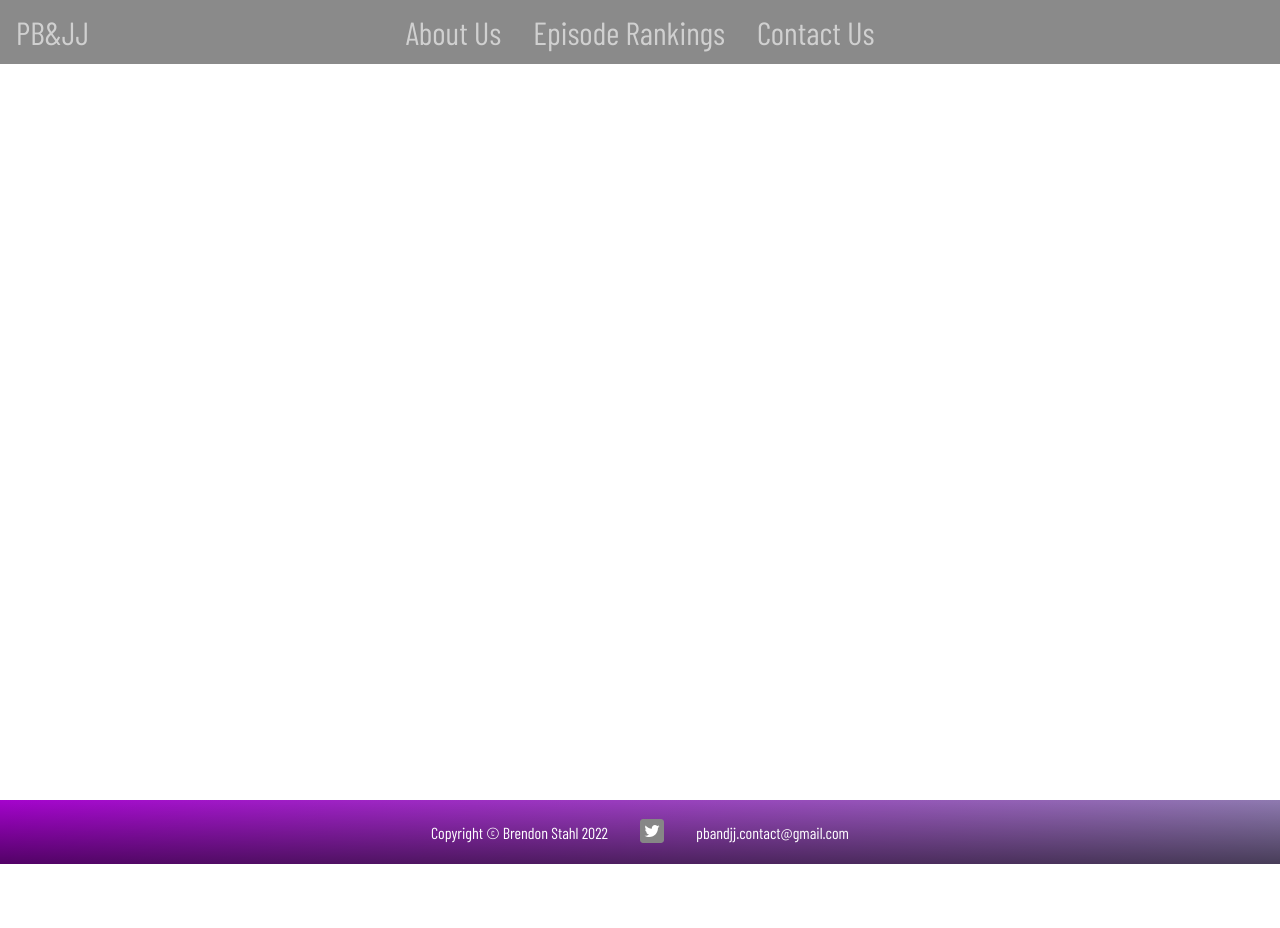
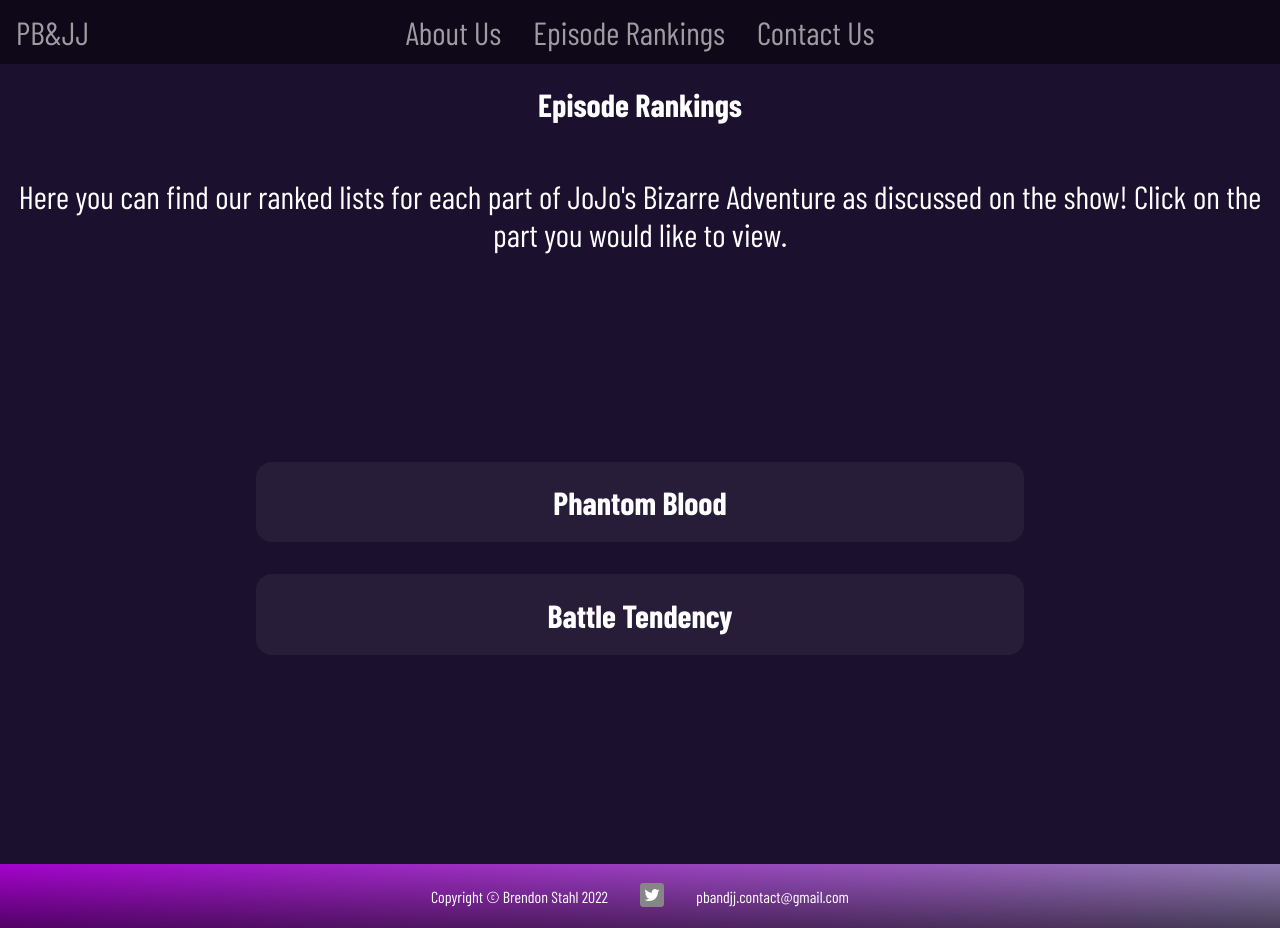
Before and after one commit to brendonstahl97/test-4299, a React (Create React App) app in the folder pb-and-jj/: page /ranked-lists in a window 1280 px wide. Before the commit the page ends 864 px from the top, so only its background shows below. Built offline with nearby package versions, Linux system fonts and the light colour scheme; a web font is replaced by a local one.

Commit message:
Added episode rankings page

```diff
--- a/pb-and-jj/src/App.js
+++ b/pb-and-jj/src/App.js
@@ -1,6 +1,7 @@
 import React from 'react';
 import { BrowserRouter as Router, Route, Routes } from "react-router-dom";
 import Landing from './pages/landing/landing';
+import EpisodeRankings from './pages/Episode-Rankings/Episode-Rankings';
 import Sidebar from './components/Sidebar/Sidebar';
 import Footer from './components/Footer/Footer';
 import './App.scss'
@@ -12,6 +13,7 @@
       <main className="content">
         <Routes>
           <Route path='/' element={<Landing />} />
+          <Route path='/ranked-lists' element={<EpisodeRankings />} />
         </Routes>
       </main>
       <footer>
--- a/pb-and-jj/src/App.scss
+++ b/pb-and-jj/src/App.scss
@@ -3,6 +3,7 @@
 :root {
     font-size: 16px;
     scroll-behavior: smooth;
+    overflow-y: scroll;
 }
 
 body {
@@ -14,6 +15,6 @@
 }
 
 .content {
-    width: 100vw;
+    width: 100%;
     min-height: 100vh;
 }
--- /dev/null
+++ b/pb-and-jj/src/components/RankedList/RankedList.js
@@ -0,0 +1,40 @@
+import React, { useState } from "react";
+import './RankedList.scss';
+
+function RankedList(props) {
+
+    const [open, setOpen] = useState(false);
+
+    const populateList = (listData) => {
+        if (listData && listData.length > 0) {
+
+            let finalHTML = '';
+            let count = 1;
+            listData.forEach(data => {
+                finalHTML +=
+                    `<div class="item">
+                        <p class="rank-num">${count}</p>
+                        <div class="episode-info">
+                            <p class="episode-number">${data.episodeNumber}</p>
+                            <p>-</p>
+                            <p class="episode-title">${data.episodeName}</p>
+                        </div>
+                    </div>`;
+                count++;
+            });
+
+            return(finalHTML);
+        } else { return (`<p>Coming Soon...</p>`) };
+    };
+
+    return (
+        <div className={'ranked-list ' + (open ? 'open' : '')} onClick={() => { setOpen(!open) }}>
+            <h1>{props.title}</h1>
+            <div className='list' dangerouslySetInnerHTML={{__html: populateList(props.listData)}}>
+
+            </div>
+        </div>
+    );
+};
+
+export default RankedList;
--- /dev/null
+++ b/pb-and-jj/src/components/RankedList/RankedList.scss
@@ -0,0 +1,57 @@
+@use "../../styles/shared.scss";
+
+.ranked-list {
+    border-radius: 1rem;
+    text-align: center;
+    width: 60vw;
+    background-color: rgba(255, 255, 255, 0.055);
+    margin-bottom: 2rem;
+    cursor: pointer;
+
+    .list {
+        font-size: 0;
+        opacity: 0;
+        transition: all 500ms ease;
+        .item {
+            width: 100%;
+            display: flex;
+            align-items: center;
+            &:not(:last-of-type) {
+                p {
+                    margin-bottom: 0;
+                }
+            }
+
+            .rank-num {
+                margin-left: 2rem;
+            }
+
+            .episode-info {
+                flex-grow: 1;
+                display: flex;
+                align-items: center;
+                justify-content: center;
+
+                p {
+                    &:nth-child(2) {
+                        margin-left: 0.5rem;
+                        margin-right: 0.5rem;
+                    }
+                }
+            }
+        }
+    }
+
+    &.open {
+        .list {
+            font-size: 2rem;
+            opacity: 1;
+        }
+    }
+}
+
+@media only screen and (max-width: 1024px) {
+    .ranked-list {
+        width: 90vw;
+    }
+}
--- /dev/null
+++ b/pb-and-jj/src/pages/Episode-Rankings/Episode-Rankings.js
@@ -0,0 +1,31 @@
+import React from 'react';
+import '../../components/RankedList/RankedList';
+import RankedList from '../../components/RankedList/RankedList';
+import './Episode-Rankings.scss';
+
+const phantomBloodListData = [
+    { episodeNumber: 'Episode 9', episodeName: 'The Final Ripple!' },
+    { episodeNumber: 'Episode 3', episodeName: 'Youth with Dio' },
+    { episodeNumber: 'Episode 1', episodeName: 'Dio the invader' },
+    { episodeNumber: 'Episode 8', episodeName: 'Bloody Battle! JoJo & Dio' },
+    { episodeNumber: 'Episode 7', episodeName: 'Sorrowful Successor' },
+    { episodeNumber: 'Episode 6', episodeName: "Tomorrow's Courage" },
+    { episodeNumber: 'Episode 5', episodeName: 'The Dark Knights' },
+    { episodeNumber: 'Episode 2', episodeName: '	A Letter from the Past' },
+    { episodeNumber: 'Episode 4', episodeName: 'Overdrive' },
+];
+
+function EpisodeRankings(props) {
+    return (
+        <div className='episode-rankings'>
+            <h1>Episode Rankings</h1>
+            <p className='description'>Here you can find our ranked lists for each part of JoJo's Bizarre Adventure as discussed on the show! Click on the part you would like to view.</p>
+            <div className='ranked-lists'>
+                <RankedList title='Phantom Blood' listData={phantomBloodListData}></RankedList>
+                <RankedList title='Battle Tendency'></RankedList>
+            </div>
+        </div>
+    )
+};
+
+export default EpisodeRankings;
--- /dev/null
+++ b/pb-and-jj/src/pages/Episode-Rankings/Episode-Rankings.scss
@@ -0,0 +1,27 @@
+@use "../../styles/shared.scss";
+
+.episode-rankings {
+    width: 100%;
+    min-height: 100vh;
+    background-color: shared.$background-purple;
+    padding-top: 4rem;
+    display: flex;
+    flex-direction: column;
+    color: white;
+
+    h1 {
+        text-align: center;
+    }
+    .description {
+        text-align: center;
+        font-size: 2rem;
+    }
+
+    .ranked-lists {
+        flex-grow: 1;
+        display: flex;
+        align-items: center;
+        justify-content: center;
+        flex-direction: column;
+    }
+}
```
